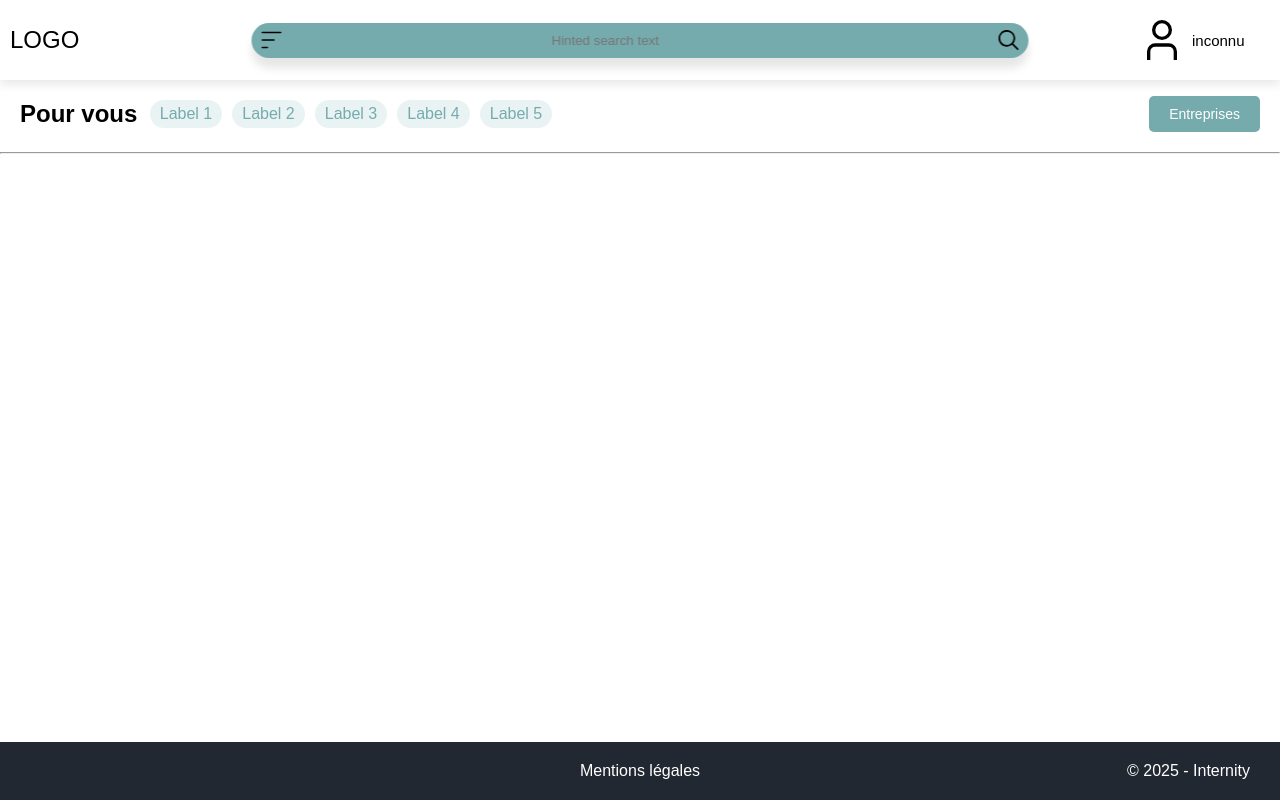
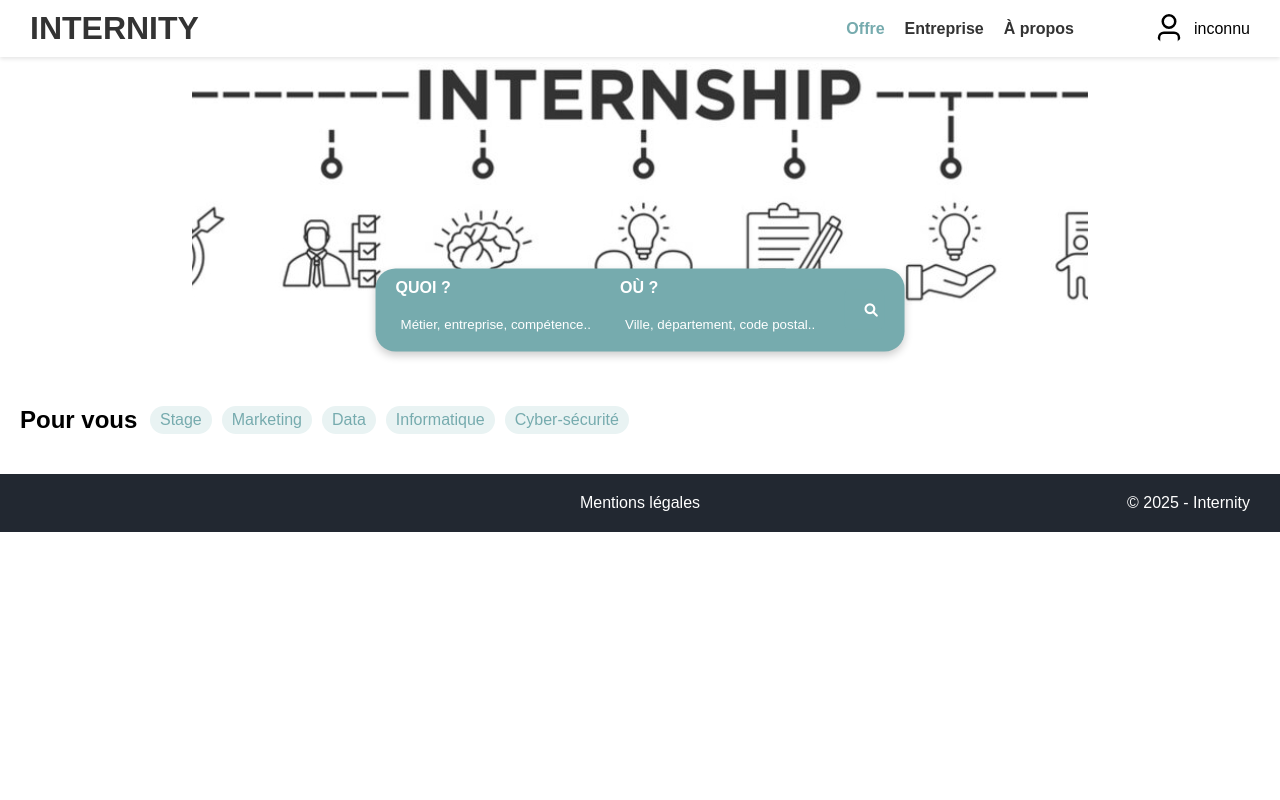
Before and after one commit to mxriine/Internity, a PHP site: page /vues/Discover.php in a window 1280 px wide. Run offline with PHP 8.4, Linux system fonts and the light colour scheme; data that the repository does not hold is empty.

Commit message:
Implement sticky navbar functionality, refactor login page structure, and enhance CSS styles for better layout and responsiveness

```diff
--- a/assets/css/discover.css
+++ b/assets/css/discover.css
@@ -13,7 +13,7 @@ h1 {
 /* Menu */
 
 .header-section {
-    padding: 0px 20px;
+    padding: 80px 0px 20px 20px;
     margin-top: 2vh;
     display: flex;
     align-items: center;
@@ -21,6 +21,88 @@ h1 {
     margin-bottom: 20px;
     flex-wrap: wrap;
 }
+
+/* Section principale avec image et formulaire */
+.hero-section {
+    position: relative;
+    padding: 5px 0;
+}
+
+.background-image img {
+    display: block;
+    width: 70%;
+    height: 250px;
+    object-fit: cover;
+    margin: 50px auto 0;
+}
+
+.search-form {
+    position: absolute;
+    top: 100%;
+    left: 50%;
+    transform: translate(-50%, -50%);
+    background-color: var(--CpBlue);
+    color: #fff;
+    padding: 10px 20px;
+    border-radius: 20px;
+    box-shadow: 0 4px 8px rgba(0, 0, 0, 0.2);
+    z-index: 1; /* Assure que le formulaire est au premier plan */
+}
+
+/*.search-form.sticky {
+    position: fixed;
+    z-index: 100;
+    top: 0;
+}*/
+
+.form-group {
+    display: inline-block;
+    vertical-align: middle;
+    margin-right: 20px;
+}
+
+.form-group label {
+    display: block;
+    font-weight: bold;
+    margin-bottom: 10px;
+}
+
+.form-group input {
+    width: 200px;
+    padding: 10px 5px;
+    border: none;
+    border-radius: 5px;
+    background-color: transparent;
+    color: #fff;
+}
+
+.form-group input::placeholder {
+    color: #fff;
+}
+
+.form-group input:focus {
+    outline: none;
+    border: none;
+}
+
+.btn-search {
+    display: inline-flex;
+    align-items: center;
+    justify-content: center;
+    width: 40px;
+    height: 40px;
+    background-color: #fff;
+    color: var(--CpBlue);
+    border-radius: 50%;
+    cursor: pointer;
+    transition: background-color 0.3s ease;
+}
+
+.btn-search:hover {
+    background-color: #f4f4f4;
+}
+
+/* Tags */
 
 .tags {
     display: flex;
@@ -55,36 +137,12 @@ h1 {
     transition-duration: 300ms;
 }
 
-.enterprise-btn-container {
-    margin-left: auto;
-    flex-shrink: 0;
-}
-
-.btn-enterprise {
-    display: inline-block;
-    padding: 10px 20px;
-    background-color: #76ABAE;
-    color: white;
-    border: none;
-    border-radius: 5px;
-    cursor: pointer;
-    font-size: 14px;
-    text-decoration: none;
-    white-space: nowrap;
-}
-
-.btn-enterprise:hover {
-    box-shadow: 5px 5px 10px rgba(0, 0, 0, 0.5);
-    transition-duration: 300ms;
-}
-
 /* Cards */
 
 .cards {
     display: grid;
     grid-template-columns: repeat(3, 450px);
     gap: 50px;
-    overflow-y: auto;
     max-height: 64.9vh;
     justify-content: center;
     margin-top: 20px;
@@ -93,7 +151,6 @@ h1 {
 .card {
     background-color: #f4f4f4;
     border-radius: 10px;
-    overflow: hidden;
     box-shadow: 0 4px 8px rgba(0, 0, 0, 0.2);
 }
 
@@ -101,6 +158,7 @@ h1 {
     background-color: #AAAAAA;
     text-align: center;
     padding: 20px;
+    border-radius: 10px 10px 0 0;
 }
 
 .card-img {
--- a/assets/css/mentionlegale.css
+++ b/assets/css/mentionlegale.css
@@ -1,3 +1,7 @@
+.header {
+    position: relative;
+}
+
 .publisher {
     display: flex;
     flex-direction: column;
--- a/assets/css/styles.css
+++ b/assets/css/styles.css
@@ -15,8 +15,14 @@
     font-family: Arial, sans-serif;
 }
 
+main {
+    flex: 1;
+}
+
 body {
     background-color: var(--CWhite);
+    display: flex;
+    flex-direction: column;
 }
 
 footer {
@@ -24,13 +30,11 @@ footer {
     color: var(--CWhite);
     text-align: center;
     padding: 20px 0;
-    position: fixed;
     width: 100%;
-    bottom: 0;
-    left: 0;
     display: flex;
     justify-content: space-between;
     align-items: center;
+    z-index: 100;
 }
 
 footer a {
@@ -54,155 +58,145 @@ footer p {
     margin-left: auto;
 }
 
-/* Menu */
-
-.navbar {
+/* Barre de navigation */
+.header {
     display: flex;
     justify-content: space-between;
     align-items: center;
-    background: var(--CGrey);
-    backdrop-filter: blur(10px);
-    -webkit-backdrop-filter: blur(10px);
-    box-shadow: 0px 4px 10px var(--CoBlack);
-    position: relative;
+    padding: 10px 30px;
+    background-color: #fff;
+    box-shadow: 0 2px 4px rgba(0, 0, 0, 0.1);
+    position: fixed;
     width: 100%;
-    height: 10vh;
-    padding: 10px;
-    top: 0;
-    left: 0;
+    z-index: 100;
 }
 
-.logo {
-    font-size: 24px;
+.logo h1 {
+    font-size: 2rem;
+    font-weight: bold;
+    color: #333;
 }
 
-.search-bar {
-    position: absolute;
-    left: 50%;
-    transform: translateX(-50%);
+.nav {
     display: flex;
-    align-items: center;
-    height: 5vh;
-}
-
-.search-bar input {
-    padding: 10px 300px;
-    /* Plus d'espace pour l'icône */
-    border: none;
-    border-radius: 20px;
-    background: var(--CpBlue);
-    color: var(--CpBlack);
-    outline: none;
-    backdrop-filter: blur(10px);
-    -webkit-backdrop-filter: blur(10px);
-    box-shadow: 0px 10px 10px var(--CoBlack);
-}
-
-.connect {
-    transform: translateX(-50%);
-    display: flex;
-    align-items: center;
-    height: 5vh;
-}
-
-.connect button {
-    padding:1.5vh 1vw;
-    /* Plus d'espace pour l'icône */
-    border: none;
-    border-radius: 20px;
-    background: var(--CpBlue);
-    color: var(--CpBlack);
-    outline: none;
-    backdrop-filter: blur(10px);
-    -webkit-backdrop-filter: blur(10px);
-    box-shadow: 0px 10px 10px var(--CoBlack);
-}
-
-.user {
-    width: 10vw;
-    height: 100%;
-    display: flex;
-    justify-content: start;
     align-items: center;
 }
 
-.user div {
-    margin-left: 10px;
+.menu-left {
+    padding: 5px 80px;
+    list-style: none;
     display: flex;
-    align-items: start;
-    justify-content: center;
-    flex-direction: column;
+    gap: 20px; /* Espacement entre les liens principaux */
 }
 
-.user div h1 {
-    font-size: 20px;
+.menu-left a {
+    text-decoration: none;
+    color: #333;
+    font-weight: bold;
+    transition: color 0.3s ease;
 }
 
-.user div p {
-    font-size: 15px;
+.menu-left a.active {
+    color: var(--CpBlue);
 }
 
-/* Icons */
-.home {
-    width: 27vw;
-    height: 5vh;
-    padding: 10px;
-    top: 0;
+.menu-left a:hover {
+    color: var(--CpBlue);
+}
+
+.dropdown-toggle {
+    position: relative;
+}
+
+.dropdown-toggle i {
+    font-size: 12px;
+    margin-left: 5px;
+}
+
+.submenu {
+    display: none; /* Masqué par défaut */
+    position: absolute;
+    top: 100%;
     left: 0;
+    background-color: #fff;
+    box-shadow: 0 4px 8px rgba(0, 0, 0, 0.1);
+    list-style: none;
+    padding: 10px 0;
+    margin: 0;
+    z-index: 10;
+}
+
+.submenu li {
+    width: 200px; /* Largeur fixe pour le sous-menu */
+}
+
+.submenu a {
+    display: block;
+    padding: 10px 20px;
+    color: #333;
+    white-space: nowrap; /* Empêche le texte de se casser */
+}
+
+.submenu a:hover {
+    background-color: #f4f4f4;
+}
+
+/* Affichage du sous-menu au survol */
+.menu-right-links .dropdown-toggle:hover + .submenu,
+.menu-right-links .submenu:hover {
+    display: block;
+}
+
+.user-info {
     display: flex;
     align-items: center;
-    justify-content: end;
+    gap: 10px;
 }
 
-.home img {
-    height: 35px; /* ou une autre valeur raisonnable */
+.avatar img {
+    width: 30px;
+    height: 30px;
+    border-radius: 50%;
 }
 
-.search-bar img:nth-of-type(2) {
-    height: 50%;
-    position: absolute;
-    right: 10px;
-    z-index: 100;
+.user-details span:first-child {
+    display: block;
+    font-weight: bold;
 }
 
-.search-bar img:nth-of-type(1) {
-    height: 50%;
+/* Style du menu déroulant */
+.user-menu {
+    display: none; /* Masqué par défaut */
     position: absolute;
-    left: 10px;
-    z-index: 100;
+    top: calc(100% + 10px); /* Positionné sous l'icône d'avatar */
+    right: 10px;
+    background-color: #fff;
+    box-shadow: 0 4px 8px rgba(0, 0, 0, 0.1);
+    border-radius: 5px;
+    z-index: 1000; /* Assure que le menu reste au premier plan */
 }
 
-.user img {
-    height: 40px;
-    width: auto;
+.user-menu ul {
+    list-style: none;
+    padding: 0;
+    margin: 0;
 }
 
-.hero {
-    display: flex;
-    justify-content: center;
-    align-items: center;
-    height: 83.1vh;
-    color: var(--CBlack);
+.user-menu li {
+    padding: 10px 20px;
 }
 
-.hero-text {
-    text-align: center;
+.user-menu li:last-child {
+    border-bottom: none; /* Supprime la bordure inférieure du dernier élément */
 }
 
-/* CSS de bases */
-
-.right {
-    float: right;
+.user-menu a {
+    text-decoration: none;
+    color: #333;
+    font-weight: bold;
+    transition: background-color 0.3s ease;
 }
 
-.left {
-    float: left;
+.user-menu a:hover {
+    background-color: #f4f4f4;
 }
-
-.center {
-    text-align: center;
-}
-
-.white {
-    color: var(--CWhite);
-}
--- /dev/null
+++ b/assets/js/navbar.js
@@ -0,0 +1,20 @@
+document.addEventListener('DOMContentLoaded', function () {
+    const avatarIcon = document.querySelector('.avatar-icon');
+    const userMenu = document.getElementById('userMenu');
+
+    // Afficher/masquer le menu lors du clic sur l'icône d'avatar
+    avatarIcon.addEventListener('click', function () {
+        if (userMenu.style.display === 'block') {
+            userMenu.style.display = 'none';
+        } else {
+            userMenu.style.display = 'block';
+        }
+    });
+
+    // Masquer le menu si l'utilisateur clique en dehors de l'icône ou du menu
+    window.addEventListener('click', function (event) {
+        if (!avatarIcon.contains(event.target) && !userMenu.contains(event.target)) {
+            userMenu.style.display = 'none';
+        }
+    });
+});
--- a/src/Controllers/LoginController.php
+++ b/src/Controllers/LoginController.php
@@ -3,11 +3,11 @@
 ini_set('display_errors', 1);
 error_reporting(E_ALL);
 
+// Démarrez la session
+session_start();
+
 // Inclure le fichier de connexion à la base de données
 require_once(__DIR__ . '/../Core/DataBase.php');
-
-// Démarrer la session
-session_start();
 
 // Initialiser les variables
 $error_message = "";
--- a/vues/Discover.php
+++ b/vues/Discover.php
@@ -1,5 +1,6 @@
-<!-- FORMULAIRE DE SESSION (EN PHP) -->
+<!-- FORMULAIRE DE CONNEXION (EN PHP) -->
 <?php
+require_once('../src/Controllers/LoginController.php');
 require_once('Navbar.php');
 ?>
 
@@ -7,53 +8,73 @@ require_once('Navbar.php');
 <html lang="fr">
 
 <head>
+    <title>Internity - Home</title>
     <meta charset="UTF-8">
-    <meta name="viewport" content="width=device-width, initial-scale=1.0">
-    <title>Discover Page</title>
+    <meta name="description" content="Internity - Le meilleur de l'Internet">
+    <meta name="author" content="Internity">
+    <link rel="stylesheet" href="/assets/css/styles.css">
     <link rel="stylesheet" href="/assets/css/discover.css">
-    <link rel="stylesheet" href="/assets/css/styles.css">
+    <link rel="stylesheet" href="https://cdnjs.cloudflare.com/ajax/libs/font-awesome/6.0.0-beta3/css/all.min.css">
 </head>
 
 <body>
+    <!-- Barre de navigation -->
+
     <main>
-        <!-- Conteneur principal pour le titre et les étiquettes -->
+        <!-- Section principale avec image et formulaire -->
+        <section class="hero-section">
+            <div class="background-image">
+                <img src="/assets/images/discover.jpg" alt="Image de fond">
+            </div>
+            <div class="search-form">
+                <form action="#" method="get">
+                    <div class="form-group">
+                        <label for="what">QUOI ?</label>
+                        <input type="text" id="what" placeholder="Métier, entreprise, compétence...">
+                    </div>
+                    <div class="form-group">
+                        <label for="where">OÙ ?</label>
+                        <input type="text" id="where" placeholder="Ville, département, code postal...">
+                    </div>
+                    <button type="submit" class="btn btn-search">
+                        <i class="fa-solid fa-magnifying-glass"></i>
+                    </button>
+                </form>
+            </div>
+        </section>
+
+        <!-- Section des offres -->
         <div class="header-section">
             <h1>Pour vous</h1>
 
             <!-- Barre d'étiquettes -->
             <div class="tags">
                 <input type="checkbox" id="category1" class="hidden-checkbox">
-                <label class="tag" for="category1">Label 1</label>
+                <label class="tag" for="category1">Stage</label>
 
                 <input type="checkbox" id="category2" class="hidden-checkbox">
-                <label class="tag" for="category2">Label 2</label>
+                <label class="tag" for="category2">Marketing</label>
 
                 <input type="checkbox" id="category3" class="hidden-checkbox">
-                <label class="tag" for="category3">Label 3</label>
+                <label class="tag" for="category3">Data</label>
 
                 <input type="checkbox" id="category4" class="hidden-checkbox">
-                <label class="tag" for="category4">Label 4</label>
+                <label class="tag" for="category4">Informatique</label>
 
                 <input type="checkbox" id="category5" class="hidden-checkbox">
-                <label class="tag" for="category5">Label 5</label>
-            </div>
-
-            <!-- Bouton "Entreprises" -->
-            <div class="enterprise-btn-container">
-                <button class="btn-enterprise">Entreprises</button>
+                <label class="tag" for="category5">Cyber-sécurité</label>
             </div>
         </div>
 
-        <hr>
-
-        <?php require_once(__DIR__ . '/../src/Controllers/OfferController.php'); ?>
-
+        <!-- Section des cartes de stages -->
+        <?php require_once('../src/Controllers/OfferController.php'); ?>
     </main>
 
     <footer>
         <a class="legal" href="/vues/MentionsLegales.php">Mentions légales</a>
         <p>© 2025 - Internity</p>
     </footer>
+
 </body>
 
 </html>
--- a/vues/Navbar.php
+++ b/vues/Navbar.php
@@ -1,43 +1,64 @@
 <?php
-// Démarrez la session
-session_start();
-
+// Récupérer le rôle et le nom depuis la session
 $role = isset($_SESSION['role']) ? $_SESSION['role'] : 'inconnu';
 $surname = isset($_SESSION['name']) ? $_SESSION['name'] : '';
 
+// Déterminer le contenu de la navbar en fonction du rôle
+switch ($role) {
+    case 'admin':
+        $navbar = 'Dashboard';
+        break;
+    case 'pilote':
+        $navbar = 'Dashboard';
+        break;
+    case 'student':
+        $navbar = 'Mon compte';
+        break;
+    default:
+        $navbar = 'Mon compte';
+        break;
+}
+
 // Vérifier la page actuelle
-$current_page = basename(path: $_SERVER['PHP_SELF']);
+$current_page = basename($_SERVER['PHP_SELF']);
 
-echo '<header>
-        <nav class="navbar">
-            <div class="logo">LOGO</div>
-
-            <div class="home">
-                <img src="/assets/icons/home.svg" alt="">
-            </div>
-
-            <div class="search-bar">
-                <img src="/assets/icons/menu-burger.svg" alt="">
-                <img src="/assets/icons/search.svg" alt="">
-                <input type="text" placeholder="Hinted search text">
-            </div>
-
-            <div class="user">
-                <img src="/assets/icons/user.svg" alt="">
-                <div>
-                    <h1>' . $surname . '</h1>
-                    <p>' . $role . '</p>
+// Générer la barre de navigation
+echo '<header class="header">
+        <div class="logo">
+            <h1>INTERNITY</h1>
+        </div>
+        <nav class="nav">
+            <ul class="menu-left">
+                <li><a href="/Discover.php"' . ($current_page == 'Discover.php' ? ' class="active"' : '') . '>Offre</a></li>
+                <li><a href="/Companies.php"' . ($current_page == 'Companies.php' ? ' class="active"' : '') . '>Entreprise</a></li>
+                <li><a href="/Home.twig.html"' . ($current_page == 'Home.twig.html' ? ' class="active"' : '') . '>À propos</a></li>
+            </ul>
+            <div class="menu-right">
+                <div class="user-info">
+                    <div class="avatar">
+                        <img src="/assets/icons/user.svg" alt="Avatar" class="avatar-icon">
+                    </div>
+                    <div class="user-menu" id="userMenu">
+                        <ul>
+                            <li><a href="/#">' . htmlspecialchars($navbar) . '</a></li>
+                            <li><a href="/login.php">Se déconnecter</a></li>
+                        </ul>
+                    </div>
+                    <div class="user-details">
+                        <span>' . htmlspecialchars($surname) . '</span>
+                        <span>' . htmlspecialchars($role) . '</span>
+                    </div>
                 </div>
             </div>
         </nav>
     </header>';
 ?>
 
+
 <!DOCTYPE html>
 <html lang="fr">
-
 <head>
     <link rel="stylesheet" href="/assets/styles.css">
+    <script src="/assets/js/navbar.js" defer></script>
 </head>
-
 </html>
```
Also changed, not shown: assets/css/login.css (+36 -0 lines), assets/js/sticky.js (added, +12 -0 lines), vues/Home.twig.html (+10 -14 lines), vues/Login.php (+4 -5 lines), assets/images/discover.jpg (added).
